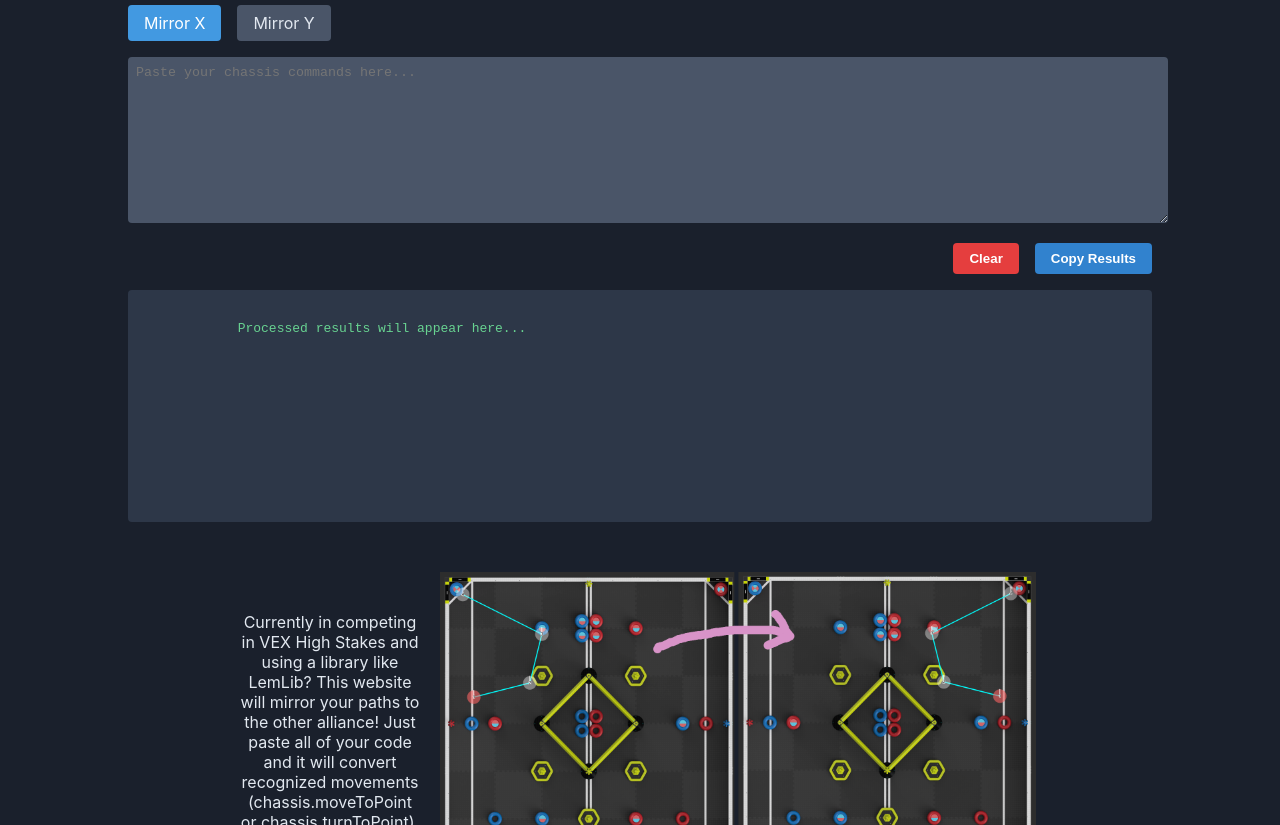
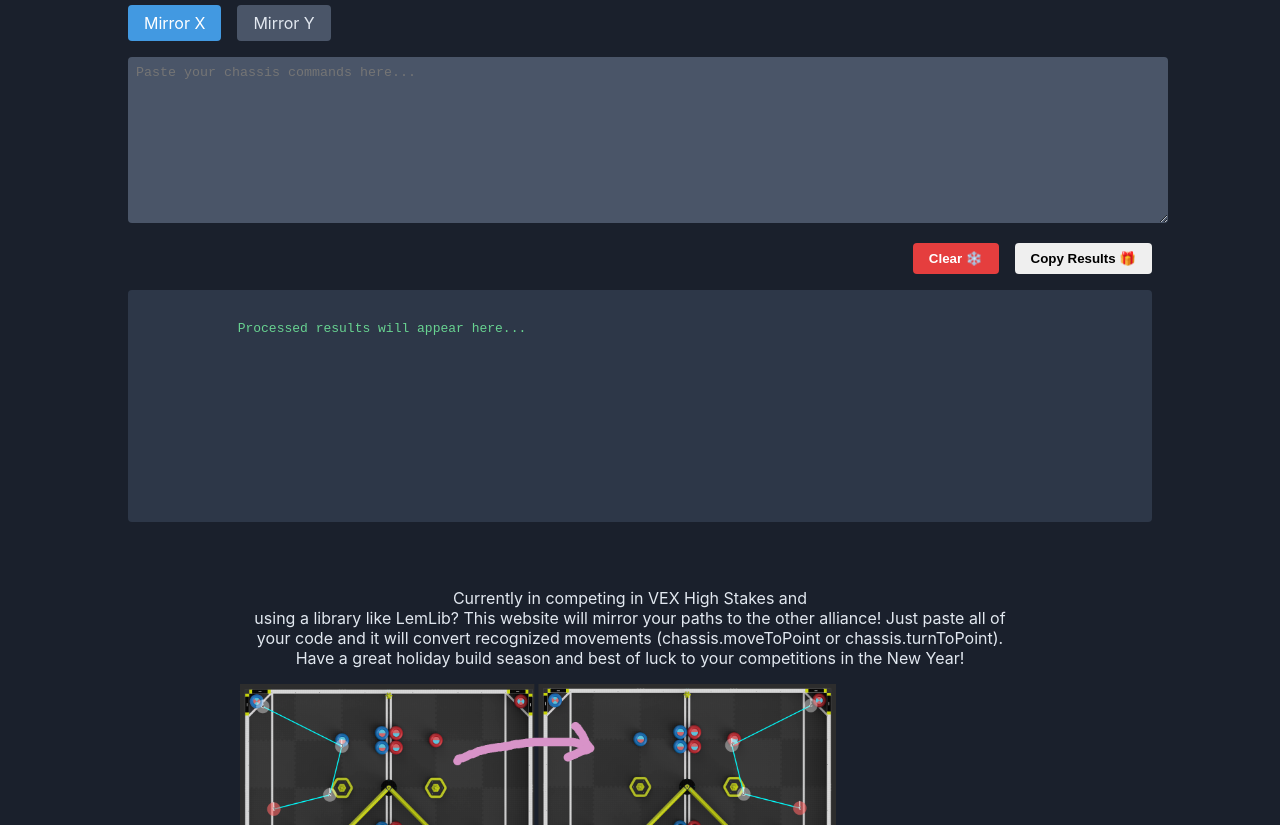
Before and after one commit to NoozAbooz/Winter-Boba-Drops, a plain HTML site: page index.html in a window 1280 px wide. Shown: the part 127-952 px from the top of the page. Drawn offline with Linux system fonts and the light colour scheme.

Commit message:
Update index.html

```diff
--- a/index.html
+++ b/index.html
@@ -2,7 +2,7 @@
 <html lang="en">
 <head>
     <meta charset="UTF-8">
-    <title>Path Mirror</title>
+    <title>Path Mirror 🪞</title>
     <link rel="stylesheet" href="styles.css">
     <!-- emoji favicon -->
     <link
@@ -11,8 +11,10 @@
     />
 </head>
 <body>
+    <div class="snowfall"></div>
     <div class="container">
         <h1>Path Mirror 🪞</h1>
+        <div class="christmas-lights"></div>
 
         <div class="mirror-selection">
             <label>Mirror Selection:</label>
@@ -28,13 +30,15 @@
             </div>
         </div>
 
+        <div class="present-box">
             <textarea id="input" rows="10" placeholder="Paste your chassis commands here..."></textarea>
+        </div>
 
         <div class="button-container">
             <div></div>
             <div class="button-group">
-                <button id="clearButton" class="button button-red">Clear</button>
-                <button id="copyButton" class="button button-blue">Copy Results</button>
+                <button id="clearButton" class="button button-red">Clear ❄️</button>
+                <button id="copyButton" class="button button-green">Copy Results 🎁</button>
             </div>
         </div>
 
@@ -44,13 +48,17 @@
     </div>
 
     <div class="info-section">
+        <div class="info-card">
             <p>
                 Currently in competing in VEX High Stakes and<br>
                 using a library like LemLib? This website will mirror
                 your paths to the other alliance! Just paste
                 all of your code and it will convert recognized movements (chassis.moveToPoint or chassis.turnToPoint).
+
+				Have a great holiday build season and best of luck to your competitions in the New Year!
             </p>
             <img src="image.png" alt="Sample Image">
+        </div>
     </div>
 
     <script src="main.js"></script>
```
Lines whose indentation alone changed are shown as unchanged.
